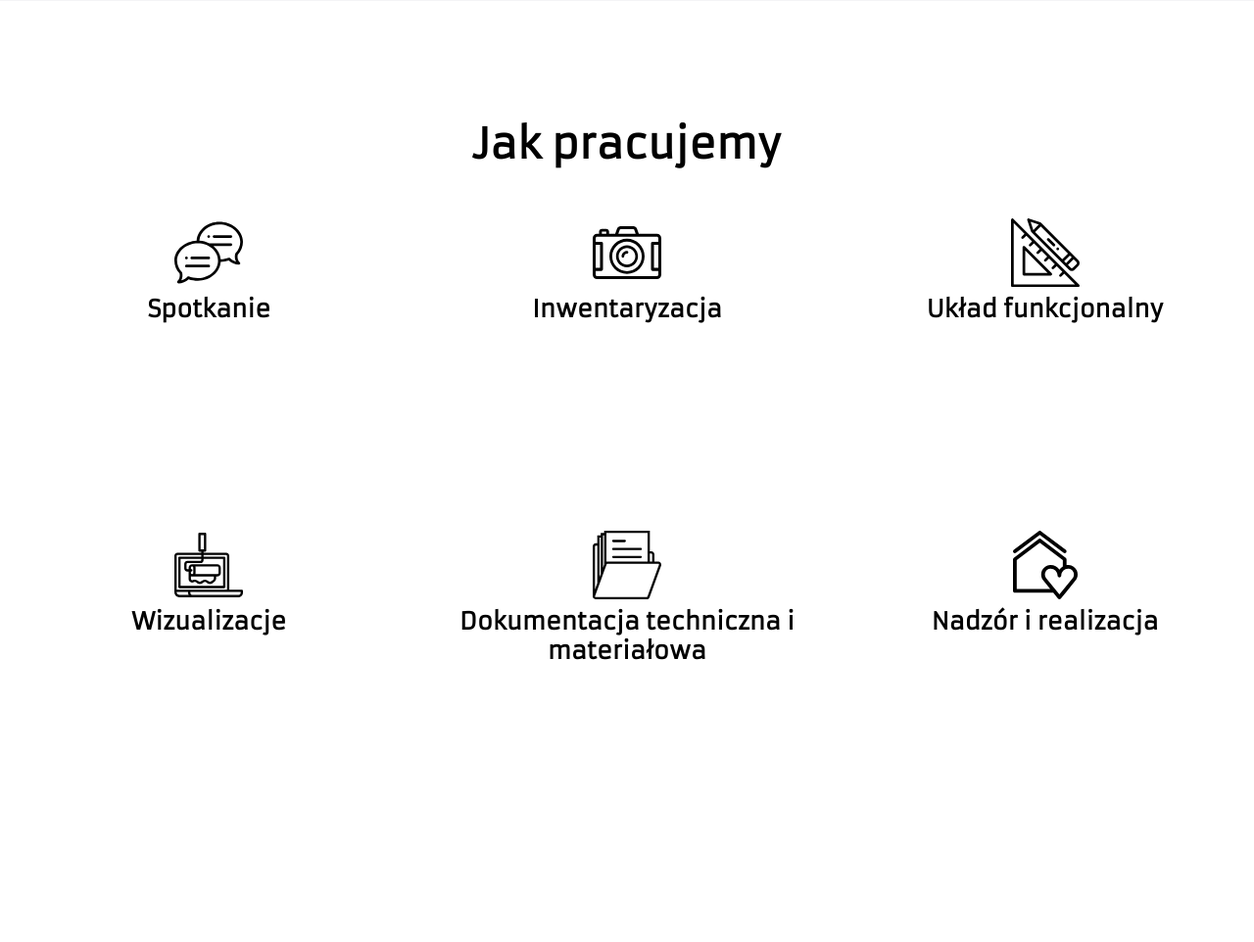
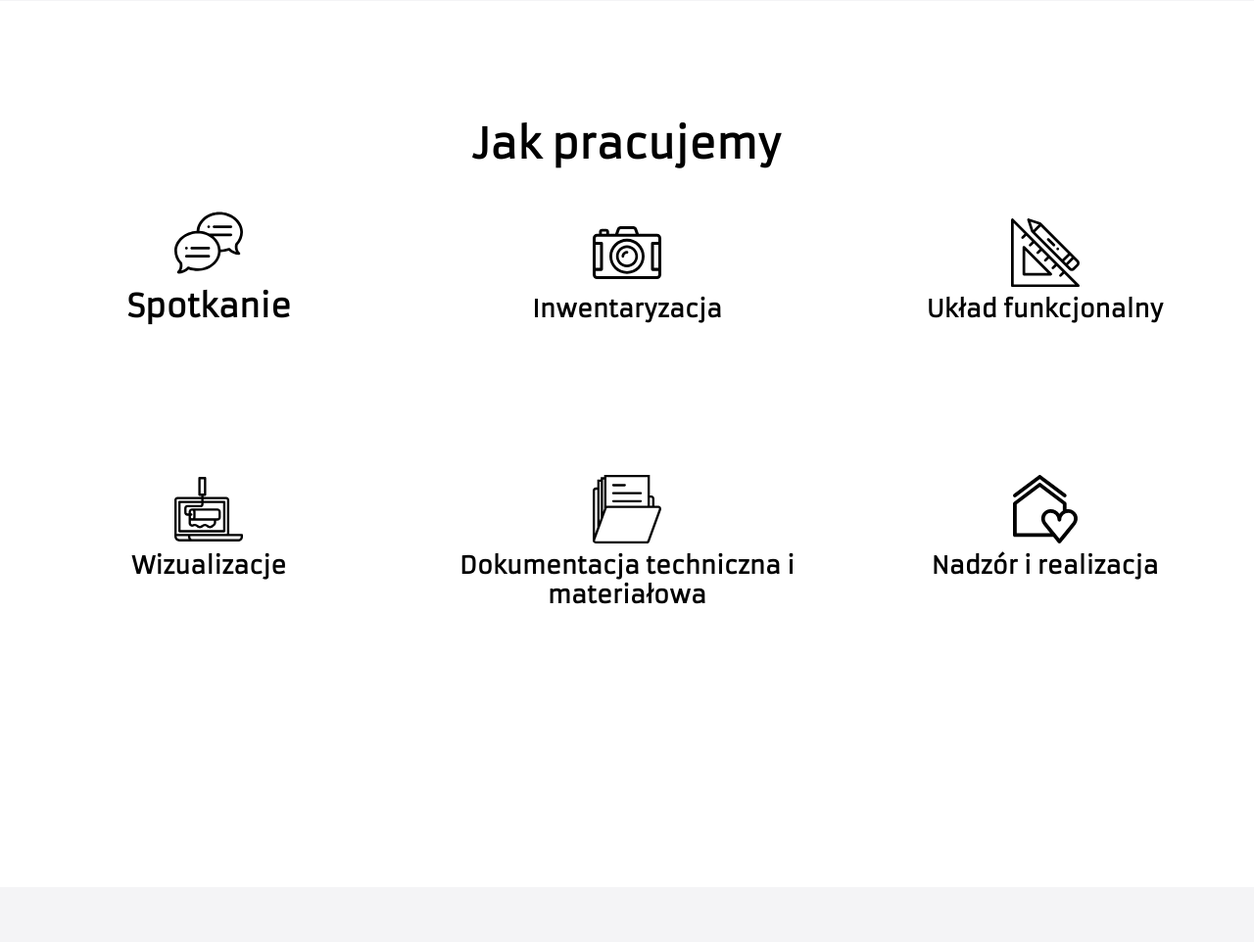
Before and after one commit to Perkos91/doris, a PHP site: page / in a window 1280 px wide. Shown: the part 684-1646 px from the top of the page at 98% size. Run offline with PHP 8.4, Linux system fonts and the light colour scheme; some libraries are stand-ins or nearby versions.

Commit message:
add flip card

```diff
--- a/index.html
+++ b/index.html
@@ -498,6 +498,28 @@
         <section class="information" id="jakpracujemy">
             <h2>Jak pracujemy</h2>
             <div class="info-grid">
+                <div class="scene">
+                    <div class="card">
+                        <div class="card__face card__face--front">
+                            <span class="icon icon-right">
+                                <img src="dist/img/speech-bubble.svg">
+                            </span>
+                            <h2>Spotkanie</h2>
+                        </div>
+                        <div class="card__face card__face--back">
+                            <p>Etap 1 rozpoczynamy spotkaniem na którym poznajemy się i szczegółowo omawiamy potrzeby,
+                                oczekiwania i wzije. Dobieram kolorystykę, styl i charakter wnętrza. </p>
+                            <p>
+                                Podczas konsultacji przedstawiamy również szereg przykładowych realizacji, które
+                                ułatwiają
+                                wyobrażenie sobie danego pomieszczenia.Ustalamy dokładnie zakres prac i przedstawiamy
+                                wstępny
+                                kosztorys.
+                            </p>
+                        </div>
+                    </div>
+                </div>
+                <!--
                 <div class="info-item">
                     <span class="icon icon-right">
                         <img src="dist/img/speech-bubble.svg">
@@ -514,7 +536,7 @@
                             kosztorys.
                         </p>
                     </div>
-                </div>
+                </div> -->
                 <div class="info-item">
                     <span class="icon">
                         <img src="dist/img/photo-camera.svg">
--- a/script.js
+++ b/script.js
@@ -253,3 +253,9 @@ function showHideDes() {
 //         });
 //     });
 // });
+
+/*.................................Card slide flip...............................*/
+const card = document.querySelector('.card');
+card.addEventListener('click', function () {
+    card.classList.toggle('is-flipped');
+})
--- a/style.css
+++ b/style.css
@@ -693,6 +693,47 @@ footer {
         /* transition: .5s; */
     }
 
+    .scene {
+        width: 400px;
+        height: 260px;
+        perspective: 600px;
+    }
+
+    .card {
+        width: 100%;
+        height: 100%;
+        position: relative;
+        transition: transform 1s;
+        transform-origin: center right;
+        transform-style: preserve-3d;
+    }
+
+    .card__face {
+        position: absolute;
+        height: 100%;
+        width: 100%;
+        backface-visibility: hidden;
+    }
+
+    .card__face--front h2 {
+        padding: 10px 0;
+        font-size: 32px;
+    }
+
+    .card__face--back {
+        background-color: #fff;
+        transform: rotateY(180deg);
+    }
+
+    .card__face--back p {
+        padding: 10px;
+    }
+
+    .card.is-flipped {
+        transform: rotateY(180deg);
+        transform: translate(-100%) rotateY(-180deg)
+    }
+
 
 
     /*..................Project Item.........................*/
@@ -782,6 +823,7 @@ footer {
     .info-grid {
         grid-template-columns: 1fr 1fr 1fr;
 
+
     }
 
     /*...............................Galery................................*/
@@ -833,4 +875,5 @@ footer {
 
 
 
+
 }
```
